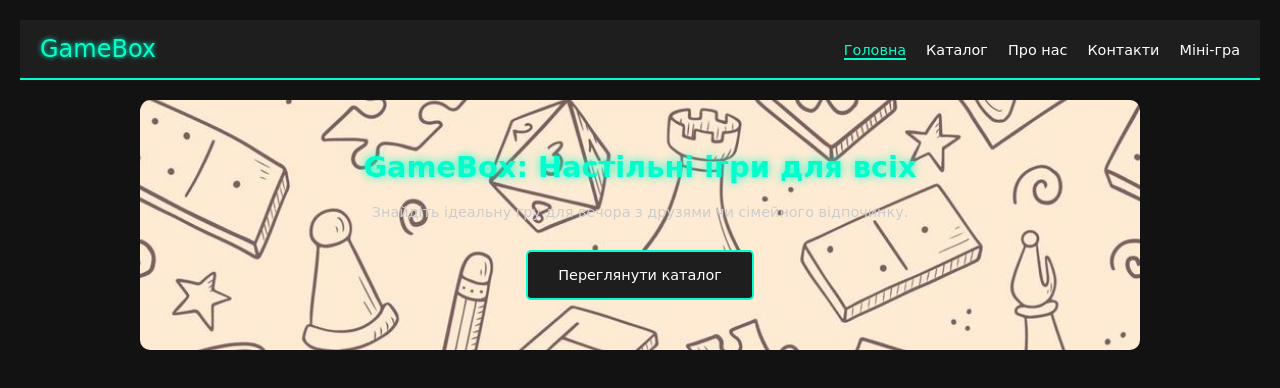
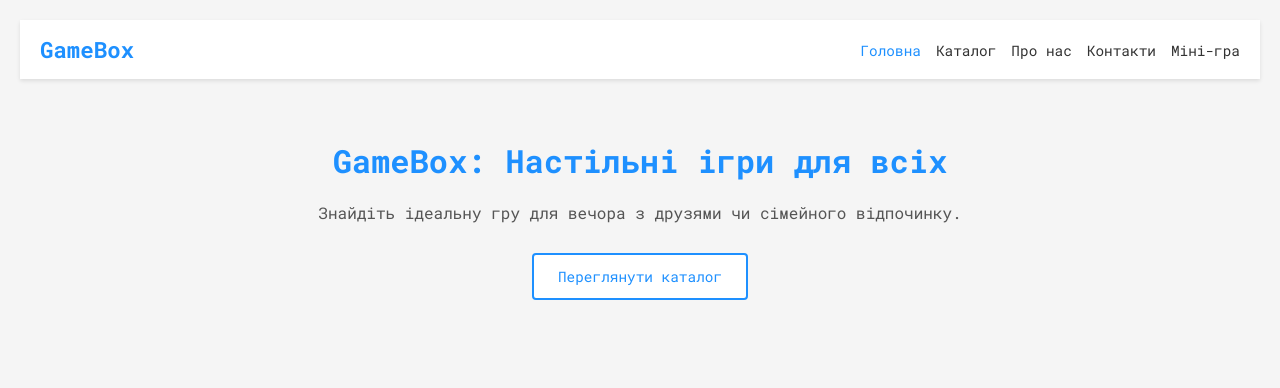
Before and after one commit to Luubaaaa20/Memory-Game, a plain HTML site: page index.html in a window 1280 px wide. Drawn offline with Linux system fonts and the light colour scheme.

Commit message:
Update styles.css

```diff
--- a/styles.css
+++ b/styles.css
@@ -2,56 +2,49 @@
     box-sizing: border-box;
     margin: 0;
     padding: 0;
-    font-family: 'Press Start 2P', cursive;
+    font-family: 'Roboto Mono', monospace;
 }
 
 body {
-    background-color: #121212;
-    color: #fff;
+    background-color: #f5f5f5;
+    color: #333;
     min-height: 100vh;
     padding: 20px;
 }
 
 .navbar {
-    background-color: #1e1e1e;
+    background-color: #fff;
     padding: 15px 20px;
     display: flex;
     justify-content: space-between;
     align-items: center;
-    flex-wrap: wrap;
-    border-bottom: 2px solid #00ffcc;
+    box-shadow: 0 2px 4px rgba(0, 0, 0, 0.1);
     position: sticky;
     top: 0;
     z-index: 100;
 }
 
 .brand {
-    font-size: 1.5rem;
-    color: #00ffcc;
-    text-shadow: 0 0 5px #00ffcc;
+    font-size: 1.4rem;
+    font-weight: 700;
+    color: #1e90ff;
 }
 
 .nav-links {
     list-style: none;
     display: flex;
-    gap: 20px;
+    gap: 15px;
 }
 
 .nav-links li a {
-    color: #fff;
+    color: #333;
     text-decoration: none;
     font-size: 0.9rem;
-    transition: color 0.3s, transform 0.3s;
+    transition: color 0.3s;
 }
 
-.nav-links li a:hover {
-    color: #00ffcc;
-    transform: scale(1.1);
-}
-
-.nav-links li a.active {
-    color: #00ffcc;
-    border-bottom: 2px solid #00ffcc;
+.nav-links li a:hover, .nav-links li a.active {
+    color: #1e90ff;
 }
 
 .hamburger {
@@ -59,17 +52,15 @@ body {
     font-size: 1.5rem;
     background: none;
     border: none;
-    color: #00ffcc;
+    color: #1e90ff;
     cursor: pointer;
 }
 
 .hero {
     text-align: center;
-    padding: 50px 20px;
-    background: url('images/boardgame-pattern.jpg') center/cover no-repeat;
-    border-radius: 10px;
-    margin: 20px auto;
-    max-width: 1000px;
+    padding: 60px 20px;
+    max-width: 800px;
+    margin: 0 auto;
     opacity: 0;
     animation: fadeIn 1s forwards;
 }
@@ -80,66 +71,31 @@ body {
 
 .hero h1 {
     font-size: 1.8rem;
-    color: #00ffcc;
+    font-weight: 700;
+    color: #1e90ff;
     margin-bottom: 20px;
-    text-shadow: 0 0 10px #00ffcc;
 }
 
 .hero p {
-    font-size: 0.9rem;
-    color: #ccc;
+    font-size: 1rem;
+    color: #555;
     margin-bottom: 30px;
-    max-width: 600px;
-    margin-left: auto;
-    margin-right: auto;
 }
 
 .cta-button {
-    padding: 15px 30px;
+    padding: 12px 24px;
     font-size: 0.9rem;
-    background-color: #1e1e1e;
-    border: 2px solid #00ffcc;
-    color: #fff;
-    border-radius: 5px;
+    background-color: #fff;
+    border: 2px solid #1e90ff;
+    color: #1e90ff;
+    border-radius: 4px;
     cursor: pointer;
-    transition: background-color 0.3s, transform 0.3s;
+    transition: background-color 0.3s, color 0.3s;
 }
 
 .cta-button:hover {
-    background-color: #00ffcc;
-    color: #000;
-    transform: scale(1.1);
-}
-
-.modal {
-    display: none;
-    position: fixed;
-    top: 0;
-    left: 0;
-    width: 100%;
-    height: 100%;
-    background-color: rgba(0, 0, 0, 0.8);
-    justify-content: center;
-    align-items: center;
-    z-index: 1000;
-}
-
-.modal-content {
-    background-color: #121212;
-    padding: 20px;
-    border-radius: 8px;
-    position: relative;
-    width: 90%;
-    max-width: 600px;
-}
-
-.close {
-    position: absolute;
-    top: 10px;
-    right: 20px;
-    font-size: 1.5rem;
-    color: #00ffcc;
-    cursor: pointer;
+    background-color: #1e90ff;
+    color: #fff;
 }
 
 /* Адаптивність */
@@ -149,32 +105,31 @@ body {
     .nav-links { display: none; flex-direction: column; width: 100%; gap: 10px; }
     .nav-links.active { display: flex; }
     .hamburger { display: block; }
-    .hero { padding: 30px 10px; }
-    .hero h1 { font-size: 1.3rem; }
-    .hero p { font-size: 0.7rem; }
-    .cta-button { padding: 10px 20px; font-size: 0.7rem; }
+    .hero { padding: 40px 10px; }
+    .hero h1 { font-size: 1.4rem; }
+    .hero p { font-size: 0.8rem; }
+    .cta-button { padding: 10px 20px; font-size: 0.8rem; }
 }
 
 @media (min-width: 576px) and (max-width: 767.98px) {
     .brand { font-size: 1.3rem; }
-    .nav-links { gap: 15px; }
-    .nav-links li a { font-size: 0.8rem; }
-    .hero h1 { font-size: 1.5rem; }
-    .hero p { font-size: 0.8rem; }
+    .nav-links li a { font-size: 0.85rem; }
+    .hero h1 { font-size: 1.6rem; }
+    .hero p { font-size: 0.9rem; }
 }
 
 @media (min-width: 768px) and (max-width: 991.98px) {
-    .nav-links li a { font-size: 0.85rem; }
-    .hero h1 { font-size: 1.6rem; }
+    .nav-links li a { font-size: 0.9rem; }
+    .hero h1 { font-size: 1.7rem; }
 }
 
 @media (min-width: 992px) and (max-width: 1199.98px) {
-    .hero h1 { font-size: 1.7rem; }
+    .hero h1 { font-size: 1.8rem; }
 }
 
 @media (min-width: 1200px) {
-    .brand { font-size: 1.5rem; }
+    .brand { font-size: 1.4rem; }
     .nav-links li a { font-size: 0.9rem; }
-    .hero h1 { font-size: 1.8rem; }
-    .hero p { font-size: 0.9rem; }
+    .hero h1 { font-size: 2rem; }
+    .hero p { font-size: 1rem; }
 }
```
